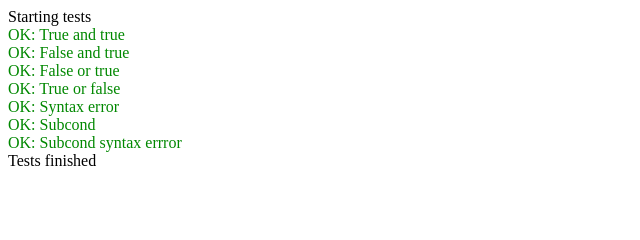
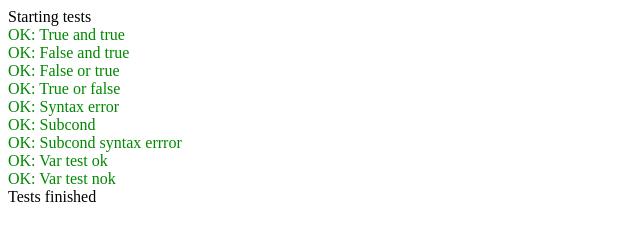
Before and after one commit to Aelie1/you-did-it, a plain HTML site: page tests/runtests.html in a window 1280 px wide. Shown: the whole page, without its empty margins (0-640 px from the left). Drawn offline with Linux system fonts and the light colour scheme.

Commit message:
Restored custom vars from Aelie and include in conditions

```diff
--- a/core/conditions.js
+++ b/core/conditions.js
@@ -26,6 +26,8 @@ var CND_IN2 = "in";
 var CND_NOT_IN = "is not in";
 var CND_NOT_IN2 = "not in";
 var CND_ITEMS = "items";
+var CND_IS = "is";
+var CND_IS_NOT = "is not";
 
 /** Process if data.
  * @param data Array of condition elements (if content).
@@ -65,7 +67,8 @@ function cnd_processIf(data) {
 /** Check if an element is a keyword or a variable. */
 function cnd_isKeyword(element) {
 	return element == CND_OR || element == CND_AND || element == CND_IN
-			|| element == CND_IN2 || element == CND_ITEMS;
+			|| element == CND_IN2 || element == CND_ITEMS
+			|| element == CND_IS || element == CND_IS_NOT;
 }
 
 /** Try to read the stack and convert a known expression to a boolean.
@@ -98,6 +101,10 @@ function cnd_parse(data) {
 		return cnd_parseOr(data[0], data[2]);
 	} else if (operand == CND_AND) {
 		return cnd_parseAnd(data[0], data[2]);
+	} else if (operand == CND_IS) {
+		return cnd_parseIs(data[0], data[2]);
+	} else if (operand == CND_IS_NOT) {
+		return cnd_parseIsNot(data[0], data[2]);
 	}
 	return null;
 }
@@ -117,3 +124,11 @@ function cnd_parseAnd(elem1, elem2) {
 	}
 	return null;
 }
+
+function cnd_parseIs(elem1, elem2) {
+	return getVar(elem1) == elem2;
+}
+
+function cnd_parseIsNot(elem1, elem2) {
+	return getVar(elem1) != elem2;
+}
--- a/core/items.js
+++ b/core/items.js
@@ -14,9 +14,11 @@
  */
 
 // This file contains items and inventory management functions.
+// And also custom variables
 
 var inventory = {};
 var objects = [];
+var customVars = {};
 
 /** Set an item in given inventory location and update display.
  * @param location The inventory location code.
@@ -67,3 +69,19 @@ function removeObject(item) {
 		}
 	}
 }
+
+/** Assign a value to a custom variable. */
+function setVar(variable, value) {
+	customVars[variable]= value;
+}
+
+/** Get a custom variable value.
+ * @param variable Variable name.
+ * @return Variable value or null if not defined. */
+function getVar(variable) {
+	if (variable in customVars) {
+		return customVars[variable];
+	} else {
+		return null;
+	}
+}
--- a/core/results.js
+++ b/core/results.js
@@ -62,6 +62,13 @@ function proceedResult(result) {
 		}
 		progressed = true;
 	}
+	if ('set' in result) {
+		var varDict = result['set'];
+		for (var variable in varDict) {
+			setVar(variable, varDict[variable]);
+		}
+		progressed = true;
+	}
 	if ('game_over' in result) {
 		game_over(result['game_over']);
 		progressed = true;
--- a/tests/runtests.html
+++ b/tests/runtests.html
@@ -37,6 +37,16 @@
 							+ title + " - " + JSON.stringify(code) + "</p>\n");
 				}
 			}
+
+			function varTestOk() {
+				setVar("test", "value");
+				return cnd_processIf(["test", "is", "value"]);
+			}
+			function varTestNok() {
+				setVar("test", "value");
+				return cnd_processIf(["test", "is", "other value"]);
+			}
+
 			jQuery().ready(function() {
 				jQuery("body").append("<p>Starting tests</p>");
 				expect(cnd_processIf([true, 'and', true]), true, "True and true");
@@ -46,6 +56,8 @@
 				expect(cnd_processIf([false, 'and', true, 'or']), null, "Syntax error");
 				expect(cnd_processIf([[true, 'or', false], 'and', [false, 'or', true]]), true, "Subcond");
 				expect(cnd_processIf([[true, 'or', false], 'and', [false, 'or', null]]), null, "Subcond syntax errror");
+				expect(varTestOk(), true, "Var test ok");
+				expect(varTestNok(), false, "Var test nok");
 				jQuery("body").append("<p>Tests finished</p>");
 			});
 		</script>
```
